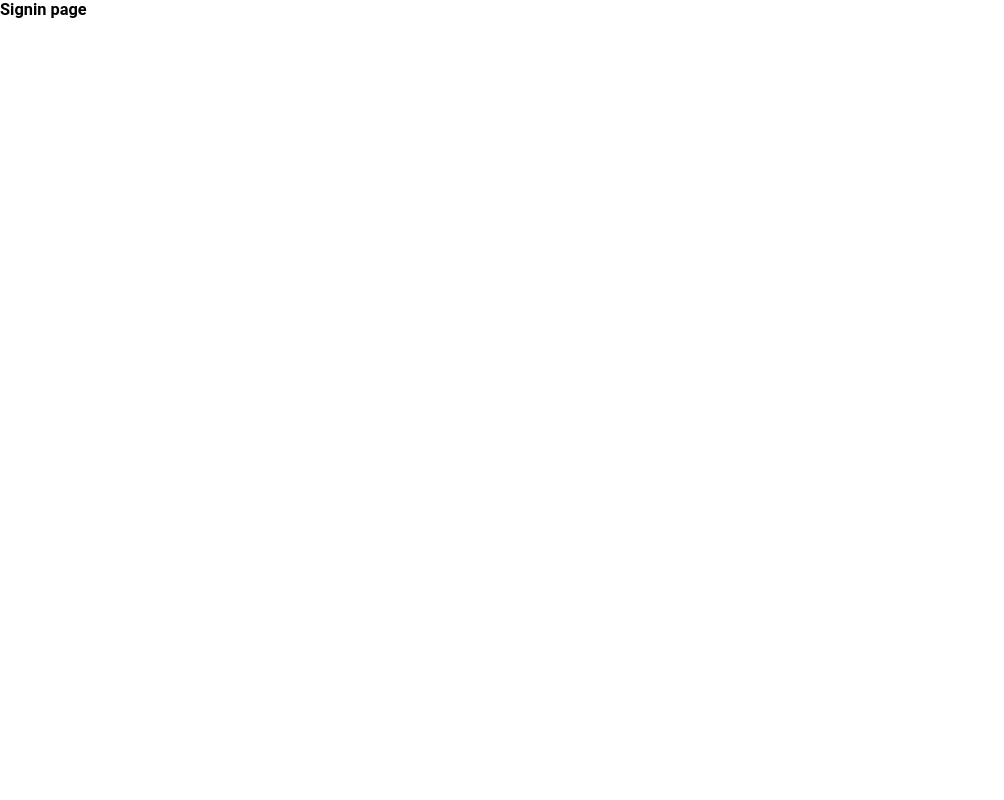
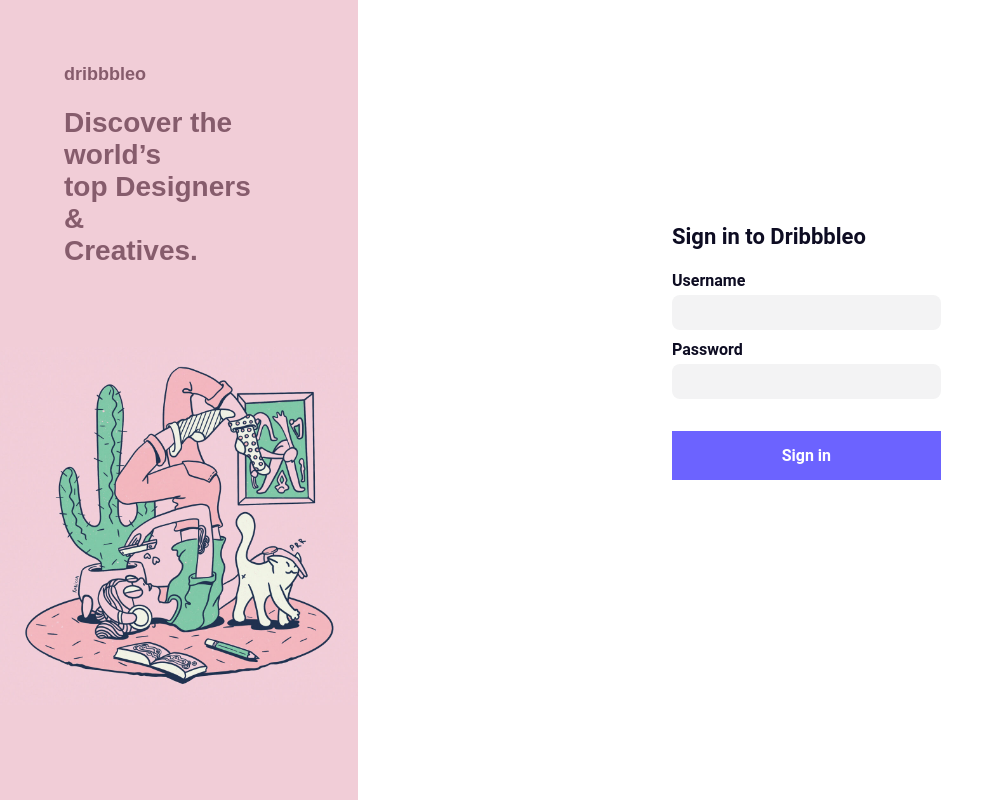
Before and after one commit to leodini/dribbbleclone, a React (Create React App) app in the folder client/: page /signin in a window 1280 px wide. Shown: the whole page, without its empty margins (0-1004 px from the left). Built offline with nearby package versions, Linux system fonts and the light colour scheme.

Commit message:
signin page styles

```diff
--- a/client/src/components/Auth/Signin.js
+++ b/client/src/components/Auth/Signin.js
@@ -1,7 +1,63 @@
-import React from "react";
+import React, { useEffect, useState } from "react";
+import chill from "../../assets/chill.jpg";
+import {
+  Page,
+  ImageSection,
+  MainText,
+  Text,
+  Image,
+  FormSection,
+  Header,
+  Form,
+  Label,
+  Input,
+  Button,
+  SigninText,
+} from "./StyledAuth";
 
 const Signin = () => {
-  return <h3>Signin page</h3>;
+  const [username, setUsername] = useState("");
+  const [password, setPassword] = useState("");
+
+  useEffect(() => {
+    window.document.title = "Sign In | dribbbleo";
+  }, []);
+
+  return (
+    <Page>
+      <ImageSection>
+        <Header>
+          <MainText>dribbbleo</MainText>
+          <Text>
+            Discover the world’s
+            <br /> top Designers & <br />
+            Creatives.
+          </Text>
+        </Header>
+        <Image src={chill} alt="dribbbleo" />
+      </ImageSection>
+      <FormSection>
+        <Form>
+          <SigninText>Sign in to Dribbbleo</SigninText>
+          <Label htmlFor="username">Username</Label>
+          <Input
+            type="text"
+            id="username"
+            value={username}
+            onChange={(e) => setUsername(e.target.value)}
+          />
+          <Label htmlFor="password">Password</Label>
+          <Input
+            type="password"
+            id="password"
+            value={password}
+            onChange={(e) => setPassword(e.target.value)}
+          />
+          <Button>Sign in</Button>
+        </Form>
+      </FormSection>
+    </Page>
+  );
 };
 
 export default Signin;
--- /dev/null
+++ b/client/src/components/Auth/StyledAuth.js
@@ -0,0 +1,96 @@
+import styled from "styled-components";
+
+// #f1cdd7
+export const Page = styled.div`
+  width: 100vw;
+  display: flex;
+  height: 100vh;
+`;
+
+export const Header = styled.div`
+  padding: 64px 64px 30px;
+  margin-bottom: 50px;
+`;
+
+export const ImageSection = styled.section`
+  display: flex;
+  flex-direction: column;
+  height: 100%;
+  background-color: #f1cdd7;
+  width: 28%;
+`;
+
+export const MainText = styled.h1`
+  color: #865c6c;
+  font-size: 18px;
+  margin-bottom: 22px;
+  font-family: sans-serif;
+`;
+
+export const Text = styled.p`
+  color: #865c6c;
+  font-size: 28px;
+  padding-right: 30px;
+  font-family: sans-serif;
+  font-weight: 700;
+`;
+
+export const Image = styled.img`
+  width: 100%;
+`;
+
+export const FormSection = styled.section`
+  width: 70%;
+`;
+
+export const Form = styled.form`
+  width: 30%;
+  margin: auto;
+  display: flex;
+  margin-top: 25%;
+  flex-direction: column;
+`;
+
+export const Label = styled.label`
+  color: #0d0c22;
+  font-size: 16px;
+  font-weight: 700;
+  margin-bottom: 5px;
+`;
+
+export const Input = styled.input`
+  background: #f3f3f4;
+  border-radius: 8px;
+  border: none;
+  padding: 6px;
+  margin-bottom: 10px;
+  transition: all 0.3s;
+  height: 35px;
+  :focus {
+    border: 2px solid #f1cdd7;
+    background: #fff;
+  }
+  :hover {
+    border: 2px solid #f1cdd7;
+    background: #fff;
+  }
+`;
+
+export const Button = styled.button`
+  padding: 15px;
+  border: none;
+  font-size: 16px;
+  font-weight: 600;
+  cursor: pointer;
+  background-color: #6c63ff;
+  color: #fff;
+  font-size: sans-serif;
+  margin-top: 22px;
+`;
+
+export const SigninText = styled.h1`
+  color: #0d0c22;
+  font-size: 22px;
+  font-weight: 700;
+  margin-bottom: 22px;
+`;
--- a/client/src/components/MainSection/MainSection.js
+++ b/client/src/components/MainSection/MainSection.js
@@ -1,4 +1,5 @@
 import React from "react";
+import { Link } from "react-router-dom";
 import {
   SectionContainer,
   Text,
@@ -18,7 +19,9 @@
           Dribbbleo is the leading destination to find & showcase creative work
           and home to the world's best design professionals.
         </Text>
-        <SignUpButton>Sign up</SignUpButton>
+        <Link to="/signup">
+          <SignUpButton>Sign up</SignUpButton>
+        </Link>
       </TextContainer>
       <Image src={art} alt="art" />
     </SectionContainer>
```
Also changed, not shown: client/src/assets/chill.jpg (added).
